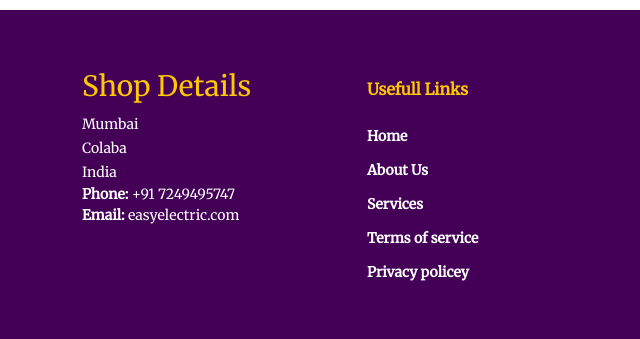
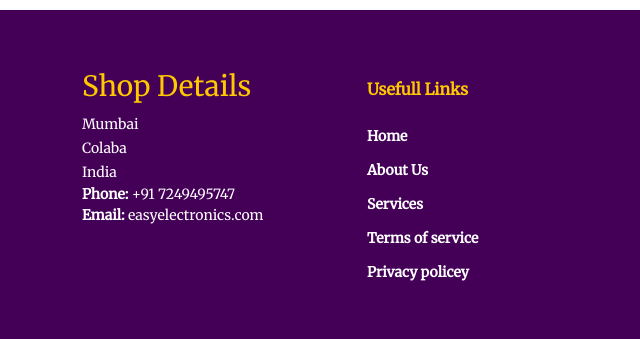
Before and after one commit to rohitkharat07/e-shop, a plain HTML site: page index.html in a window 1280 px wide. Shown: the part 5251-5590 px from the top of the page, 0-640 px from the left. Drawn offline with nearby package versions, Linux system fonts and the light colour scheme.

Commit message:
Update index.html

```diff
--- a/index.html
+++ b/index.html
@@ -577,7 +577,7 @@
                 India <br>
               </p>
               <strong>Phone:</strong> +91 7249495747 <br>
-              <strong>Email:</strong> easyelectric.com <br>
+              <strong>Email:</strong> easyelectronics.com <br>
             </div>
 
             <div class="col-lg-3 col-md-6 footer-links">
```
